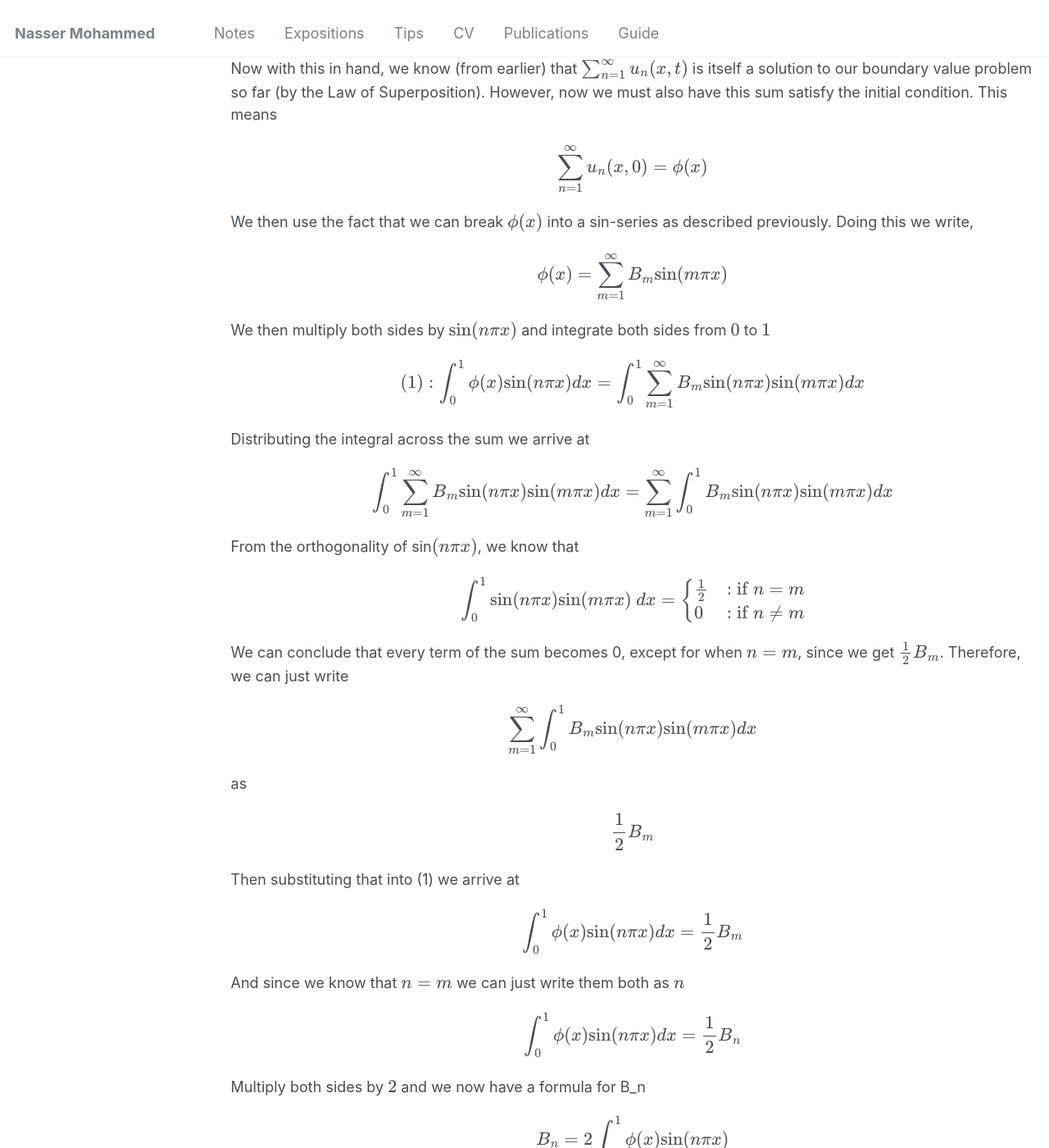
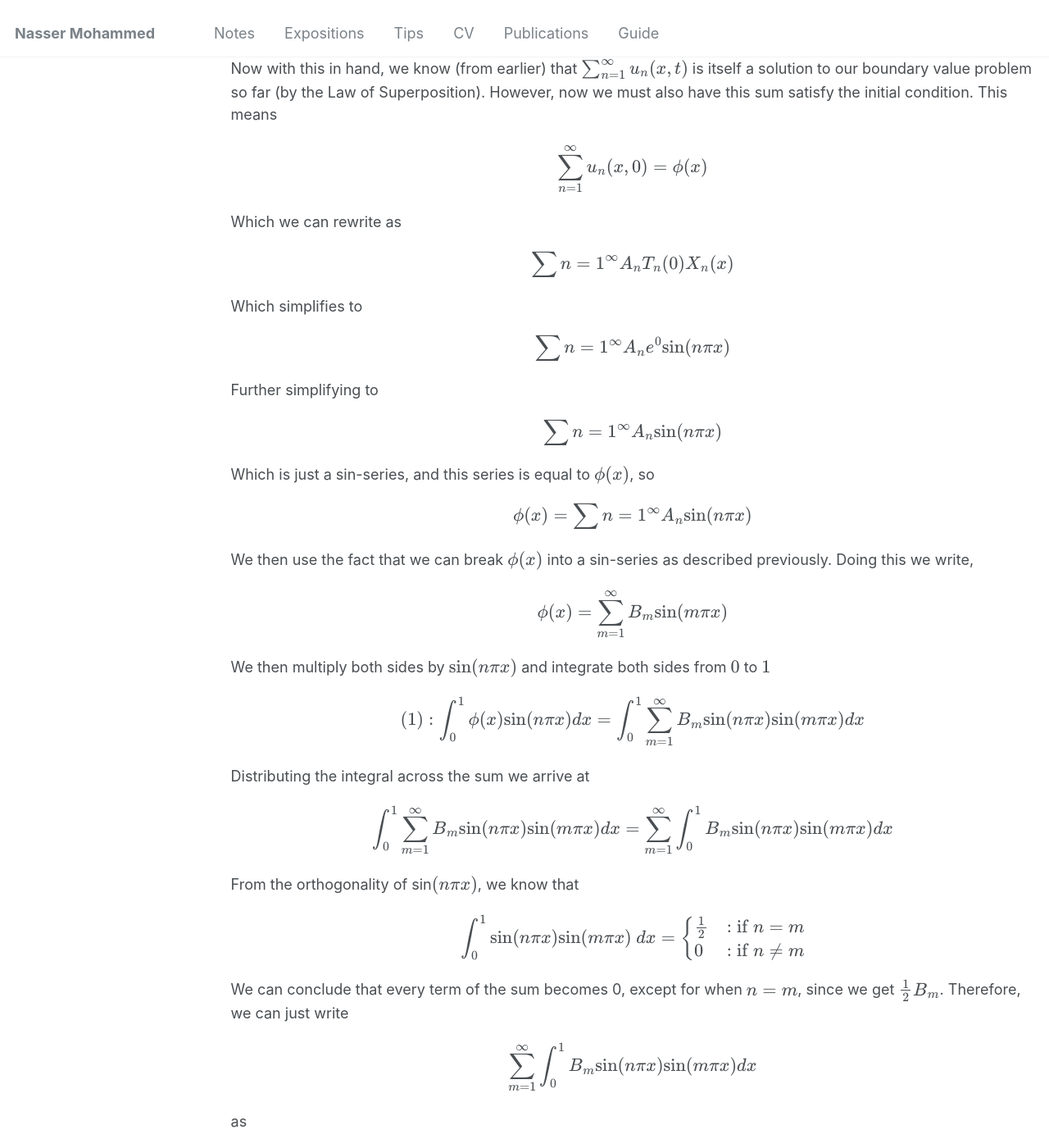
Before and after one commit to Nasser-Mohammed/Nasser-Mohammed.github.io, a Jekyll site: the page built from _pages/notes/pde/heatequation.md, in a window 1280 px wide and 1400 px high, scrolled down 7678 px. Shown: the whole window at 82% size. Built offline with Jekyll 4.4.1, drawn with Linux system fonts in a browser that asks for light colours; some of the changed text lies outside the part shown.

Commit message:
Update heatequation.md

```diff
--- a/_pages/notes/pde/heatequation.md
+++ b/_pages/notes/pde/heatequation.md
@@ -89,6 +89,15 @@ $$
 </div>
 Now with this in hand, we know (from earlier) that \\(\sum_{n = 1}^{\infty}u_n(x,t)\\) is itself a solution to our boundary value problem so far (by the Law of Superposition). However, now we must also have this sum satisfy the initial condition. This means
 \\[\sum_{n = 1}^{\infty}u_n(x,0) = \phi(x)\\]
+Which we can rewrite as
+\\[\sum{n = 1}^{\infty}A_nT_n(0)X_n(x)\\]
+Which simplifies to
+\\[\sum{n = 1}^{\infty}A_ne^0\text{sin}(n\pi x)\\]
+Further simplifying to
+\\[\sum{n = 1}^{\infty}A_n\text{sin}(n\pi x)\\]
+Which is just a sin-series, and this series is equal to \\(\phi(x)\\), so
+\\[\phi(x) = \sum{n = 1}^{\infty}A_n\text{sin}(n\pi x)\\]
+
 We then use the fact that we can break \\(\phi(x)\\) into a sin-series as described previously. Doing this we write, \\[\phi(x) = \sum_{m = 1}^{\infty}B_m\text{sin}(m\pi x)\\]
 We then multiply both sides by \\(\text{sin}(n\pi x)\\) and integrate both sides from \\(0\\) to \\(1\\)
 \\[(1):     \int_0^1 \phi(x)\text{sin}(n\pi x)dx = \int_0^1\sum_{m = 1}^{\infty}B_m\text{sin}(n\pi x)\text{sin}(m\pi x)dx\\]
@@ -114,6 +123,7 @@ We can conclude that every term of the sum becomes 0, except for when \\(n = m\\
 Then substituting that into (1) we arrive at \\[\int_0^1 \phi(x)\text{sin}(n\pi x)dx = \frac{1}{2}B_m\\]
 And since we know that \\(n = m\\) we can just write them both as \\(n\\)
 \\[\int_0^1 \phi(x)\text{sin}(n\pi x)dx = \frac{1}{2}B_n\\]
-Multiply both sides by \\(2\\) and we now have a formula for B_n
+Multiply both sides by \\(2\\) and we now have a formula for \\(B_n\\)
 \\[B_n = 2\int_0^1\phi(x)\text{sin}(n\pi x)\\]
+**Note:** You could interpret this process,
 **Note:** both \\(m,n \in \mathbb{Z}^+\\)
```
